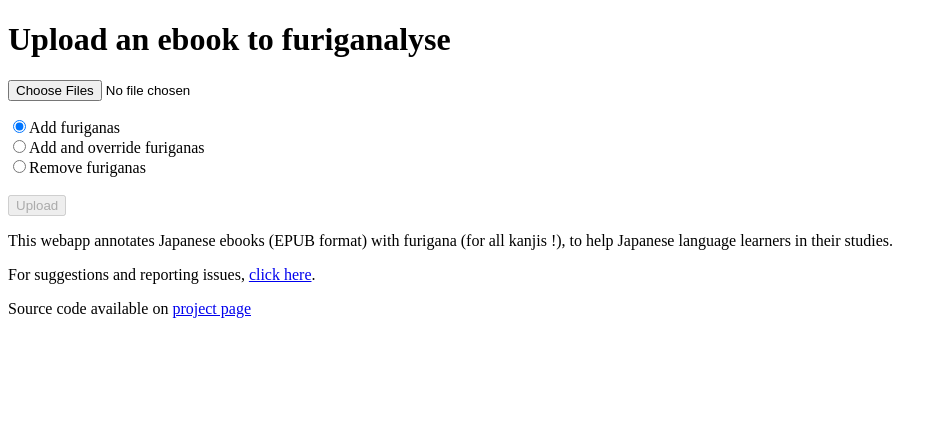
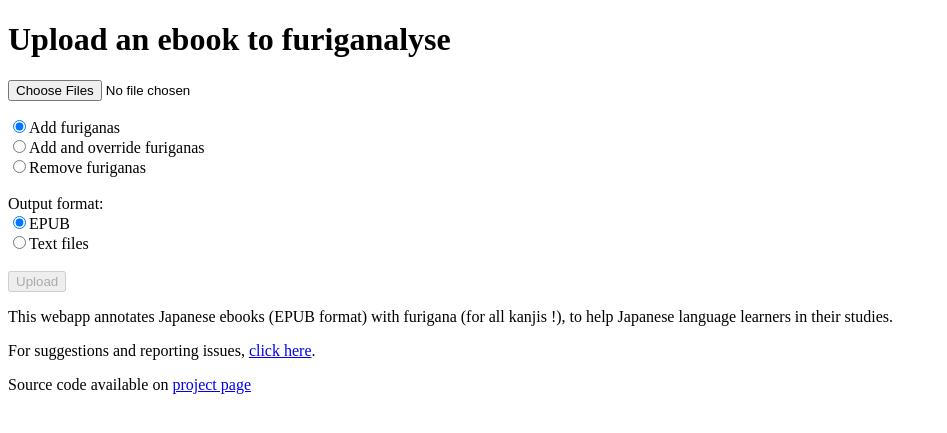
Before and after one commit to itsupera/furiganalyse, a Flask app: page / in a window 1280 px wide. Shown: the top 433 px of the page, without its empty margins (0-947 px from the left). Run offline with Flask 2, Linux system fonts and the light colour scheme; parts of the project's set-up code (start-up, migrations or seed data) failed here and were passed over.

Commit message:
Integration output format selection in webapp

```diff
--- a/furiganalyse/app.py
+++ b/furiganalyse/app.py
@@ -11,8 +11,7 @@ from tempfile import TemporaryDirectory
 from werkzeug.utils import secure_filename
 from flask import Flask, request, redirect, send_file, render_template
 
-from furiganalyse.__main__ import main
-
+from furiganalyse.__main__ import main, OutputFormat
 
 UPLOAD_FOLDER = '/tmp/furiganalysed_uploads/'
 OUTPUT_FOLDER = '/tmp/furiganalysed_downloads/'
@@ -44,8 +43,10 @@ def get_post_upload_file():
     if file.filename == '':
         return redirect(request.url)
 
+    output_format = OutputFormat(request.form["of"])
+
     filename = secure_filename(file.filename)
-    output_filepath = filename_to_output_filepath(filename)
+    output_filepath = filename_to_output_filepath(filename, output_format)
     path_hash = encode_filepath(output_filepath)
 
     cleanup_output_folder()
@@ -54,7 +55,7 @@ def get_post_upload_file():
         tmpfile = os.path.join(td, filename)
         file.save(tmpfile)
         try:
-            main(tmpfile, output_filepath, mode=request.form['mode'])
+            main(tmpfile, output_filepath, mode=request.form['mode'], output_format=output_format)
         except Exception:
             logging.error(f"Error while processing {tmpfile}: {traceback.format_exc()}")
             return redirect('/error-file/' + filename)
@@ -84,8 +85,11 @@ def get_files(path_hash):
     return send_file(file_path, as_attachment=True, attachment_filename=attachment_filename)
 
 
-def filename_to_output_filepath(filename):
-    output_filepath = os.path.join(app.config['OUTPUT_FOLDER'], generate_random_key(12), filename)
+def filename_to_output_filepath(filename: str, output_format: OutputFormat) -> str:
+    filename_without_ext = os.path.splitext(filename)[0]
+    extension = ".epub" if output_format == OutputFormat.epub else ".zip"
+    output_filename = filename_without_ext + extension
+    output_filepath = os.path.join(app.config['OUTPUT_FOLDER'], generate_random_key(12), output_filename)
     Path(output_filepath).parent.mkdir(parents=True)
     return output_filepath
 
--- a/furiganalyse/templates/upload.html
+++ b/furiganalyse/templates/upload.html
@@ -24,6 +24,10 @@
            <input type="radio" name="mode" id="mode_replace" value="replace">Add and override furiganas<br>
            <input type="radio" name="mode" id="mode_remove" value="remove">Remove furiganas<br>
          </div><br>
+         Output format: <div>
+           <input type="radio" name="of" id="of_epub" value="epub" checked>EPUB<br>
+           <input type="radio" name="of" id="of_txt" value="txt">Text files<br>
+         </div><br>
          <input type=submit name="upload" value=Upload disabled/>
     </form>
     <div>
```
